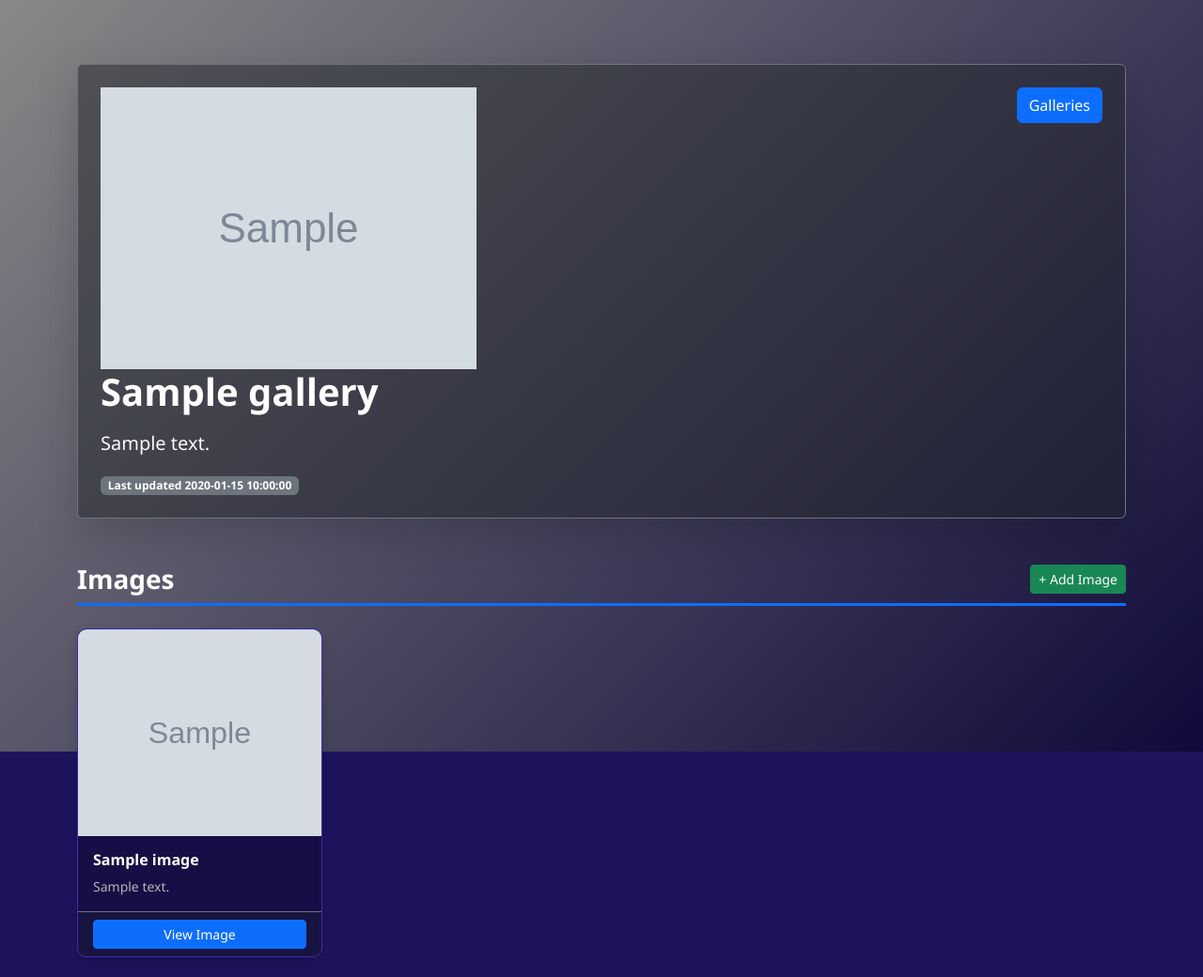
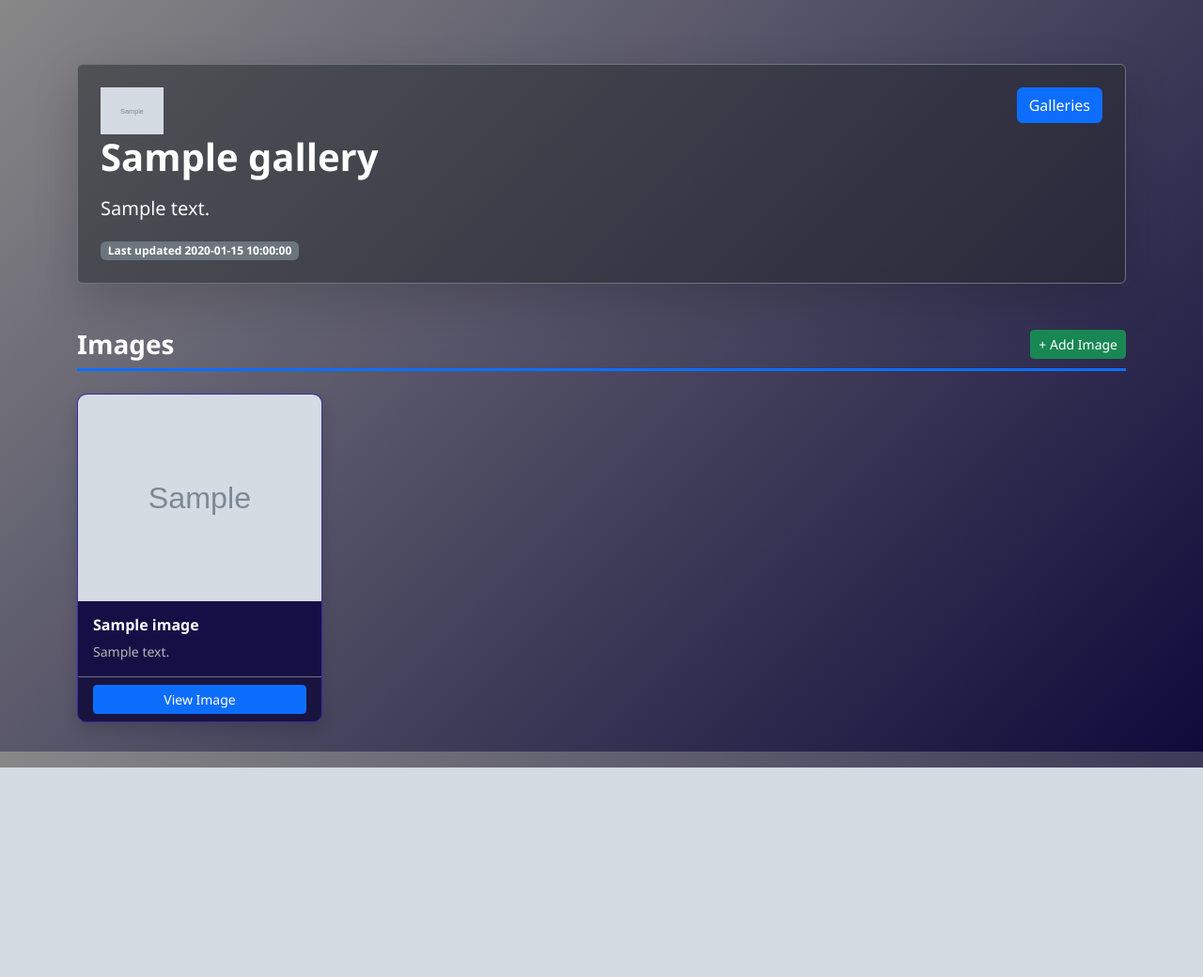
Before and after one commit to cpu64/sparrow, a Flask app: template app/templates/gallery/gallery.html in a window 1280 px wide. Shown: the top 1040 px of the page at 94% size. After the commit the page ends 817 px from the top, so only its background shows below. Run offline with Flask 3, Linux system fonts and the light colour scheme; the template is opened without the code that fills it: most values are stand-ins (such as "Sample title", 1, 10 or a date in 2020); grey boxes marked "Sample" are stand-in pictures; parts of the project's set-up code (start-up, migrations or seed data) failed here and were passed over; some libraries are stand-ins or nearby versions.

Commit message:
Gallery test data and ui fixes (#6)
* Gallery UI fixes

* UI gradient fixes

* Add Gallery test data

```diff
--- a/app/templates/gallery/gallery.html
+++ b/app/templates/gallery/gallery.html
@@ -8,10 +8,8 @@
     <link rel="stylesheet" href="{{ url_for('static', filename='base.css') }}">
     <link rel="stylesheet" href="{{ url_for('static', filename='post.css') }}">
     <style>
-        body {
-            background: linear-gradient(135deg, {{ gallery.background_color or '#00aa55' }} 0%, #0f0a3a 100%);
-            min-height: 100vh;
-        }
+        html { background: linear-gradient(135deg, {{ gallery.background_color or '#00aa55' }} 0%, #0f0a3a 100%) !important; background-attachment: fixed !important; }
+        body { background: none !important; }
         .card { background: var(--secondary-color); border-color: var(--input-border); overflow: hidden; }
         .card:hover { border-color: var(--accent-color); }
         .card-img-top { height: 220px; object-fit: cover; }
@@ -20,6 +18,7 @@
         .form-control, .form-control:focus { background-color: var(--input-bg); color: var(--font-primary-color); border-color: var(--input-border); }
         .form-control:focus { background-color: #fffcc8; color: #000000; border-color: var(--input-focus); }
         .form-control::placeholder { color: #888; }
+        .owner-avatar { max-height: 50px; }
     </style>
 </head>
 <body>
@@ -31,9 +30,9 @@
                 <div class="flex-grow-1">
                     <a href="{{ url_for('profile.profile', user=gallery.owner) }}" title="View {{ gallery.owner }}'s profile">
                         {% if gallery.owner_avatar %}
-                            <img src="{{ gallery.owner_avatar }}" alt="{{ gallery.owner }}'s Avatar">
+                            <img src="{{ gallery.owner_avatar }}" alt="{{ gallery.owner }}'s Avatar" class="owner-avatar">
                         {% else %}
-                            <img src="{{ url_for('static', filename='iconmonstr-user-circle-thin.svg') }}" alt="Default Avatar">
+                            <img src="{{ url_for('static', filename='iconmonstr-user-circle-thin.svg') }}" alt="Default Avatar" class="owner-avatar">
                         {% endif %}
                     </a>
                     <h1 class="text-white fw-bold mb-3">{{ gallery.name }}</h1>
--- a/app/templates/gallery/image.html
+++ b/app/templates/gallery/image.html
@@ -7,7 +7,8 @@
     <link href="https://cdn.jsdelivr.net/npm/bootstrap@5.3.0/dist/css/bootstrap.min.css" rel="stylesheet">
     <link rel="stylesheet" href="{{ url_for('static', filename='base.css') }}">
     <style>
-        body { background: linear-gradient(135deg, var(--primary-color) 0%, #0f0a3a 100%); min-height: 100vh; }
+        html { background: linear-gradient(135deg, var(--primary-color) 0%, #0f0a3a 100%) !important; background-attachment: fixed !important; }
+        body { background: none !important }
         .info-label { color: #a8a8ff; text-transform: uppercase; font-size: 0.85rem; letter-spacing: 0.5px; }
         .comment { border-left: 4px solid var(--accent-color); }
         textarea::placeholder { color: #aaa; }
```
Also changed, not shown: app/templates/gallery/galleries.html (+2 -8 lines), db/init/init.sql (+16 -3 lines).
